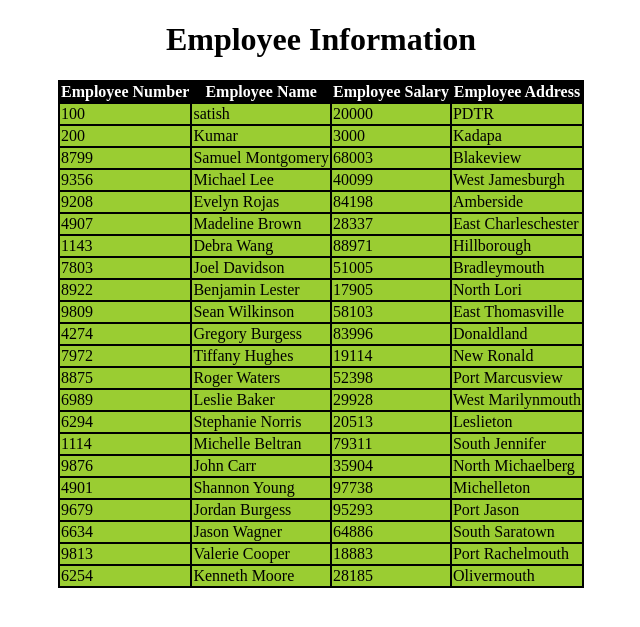
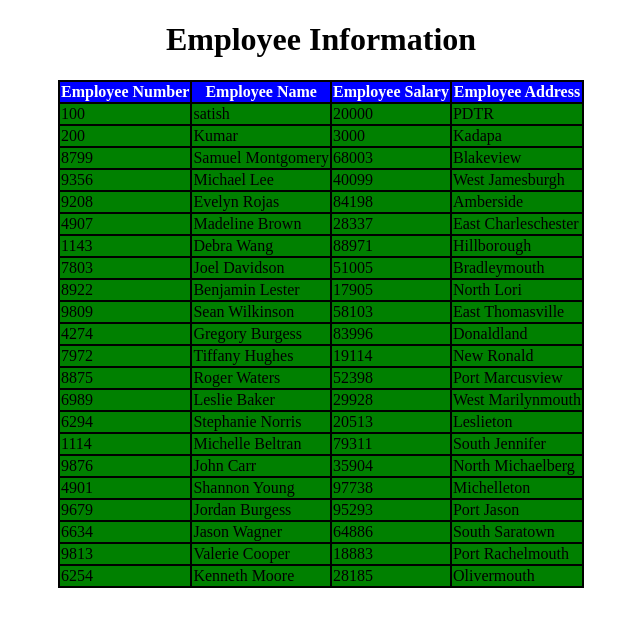
Before and after one commit to kummarasatish/gitexample, a Django app: page / in a window 1280 px wide. Shown: the top 627 px of the page, without its empty margins (319-959 px from the left). Run offline with Django 3.2, Linux system fonts and the light colour scheme; data comes from the database, SQL or seed files in the repository.

Commit message:
Employee comment and BAckground color ahas been changed from Black to Blue

```diff
--- a/templates/testapp/show.html
+++ b/templates/testapp/show.html
@@ -7,15 +7,16 @@
             border-collapse: collapse;
         }
         th{
-            background-color: black;
+            background-color: blue;
             color: white;
         }
         tr{
-            background: yellowgreen;
+            background: green;
             color: black;
         }
     </style>
 </head>
+<!--- Employee Table Data Info --->
 <body>
     <div class="container" align = "center">
         <h1> Employee Information </h1>
```
